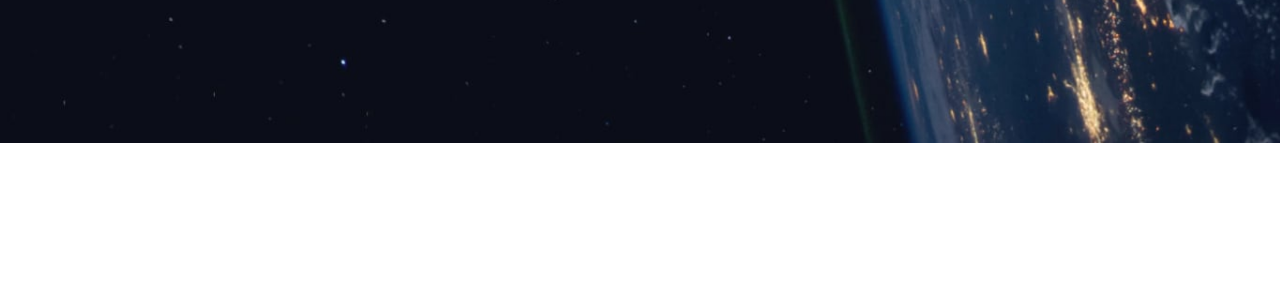
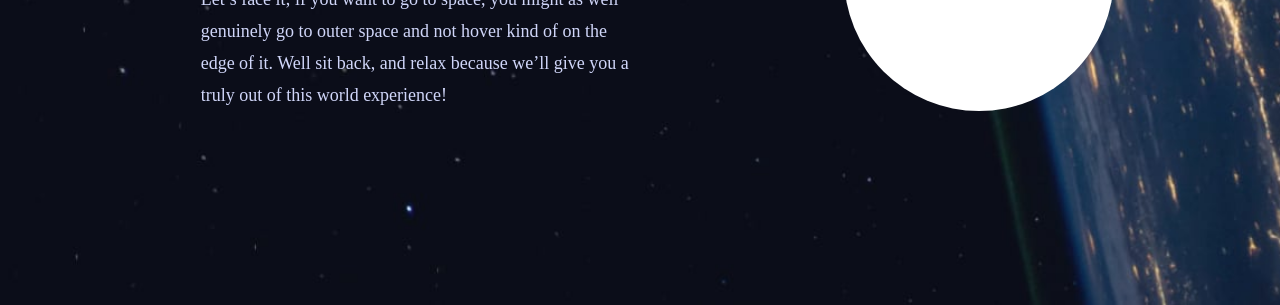
Before and after one commit to Nion1998/space-tourism-website-main, a plain HTML site: page index.html in a window 1280 px wide. Shown: the part 701-1006 px from the top of the page. Before the commit the page ends 844 px from the top, so only its background shows below. Drawn offline with nearby package versions, Linux system fonts and the light colour scheme; a web font is replaced by a local one.

Commit message:
size problem solve

```diff
--- a/assets/styles/common.css
+++ b/assets/styles/common.css
@@ -12,7 +12,7 @@
 .custom-container {
     padding: 200px 166px 50px 166px;
     color: #FFFFFF;
-    max-width: 1800px;
+
 
 }
 
--- a/assets/styles/home.css
+++ b/assets/styles/home.css
@@ -17,6 +17,10 @@
     padding-bottom: 50px !important;
 }
 
+.space-text-div {
+    height: 70vh;
+
+}
 
 .explore {
     background: white;
--- a/index.html
+++ b/index.html
@@ -58,9 +58,10 @@
     </nav>
   </header>
 
-  <main class="custom-container    ">
+  <main class="custom-container   container-xxl  ">
     <div class=" d-flex align-items-end mb-4 pb-5 main-container">
-      <div class=" w-100 mb-2 pb-2 mb-md-4 pb-md-5 d-lg-flex justify-content-lg-between  ">
+      <div
+        class=" space-text-div w-100 mb-2 pb-2 mb-md-4 pb-md-5 d-lg-flex align-items-end  justify-content-lg-between  ">
         <div class="text-center tect-container text-lg-start pb-4 mb-4 pb-md-5 mb-md-5 pb-lg-0 mb-lg-0">
           <h5>SO, YOU WANT TO TRAVEL TO</h5>
           <h1>SPACE</h1>
```
